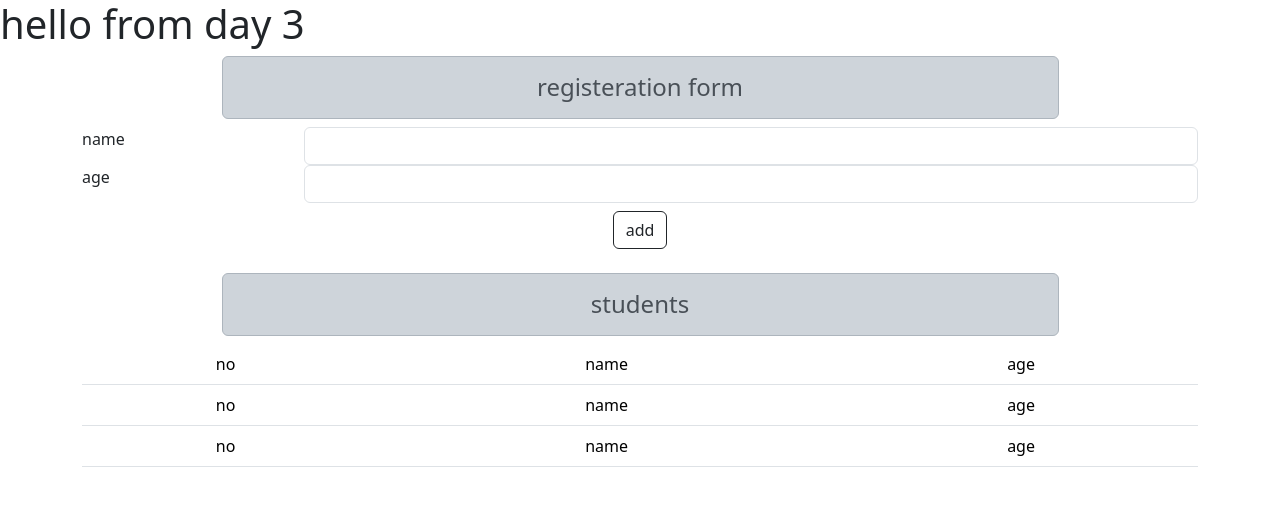
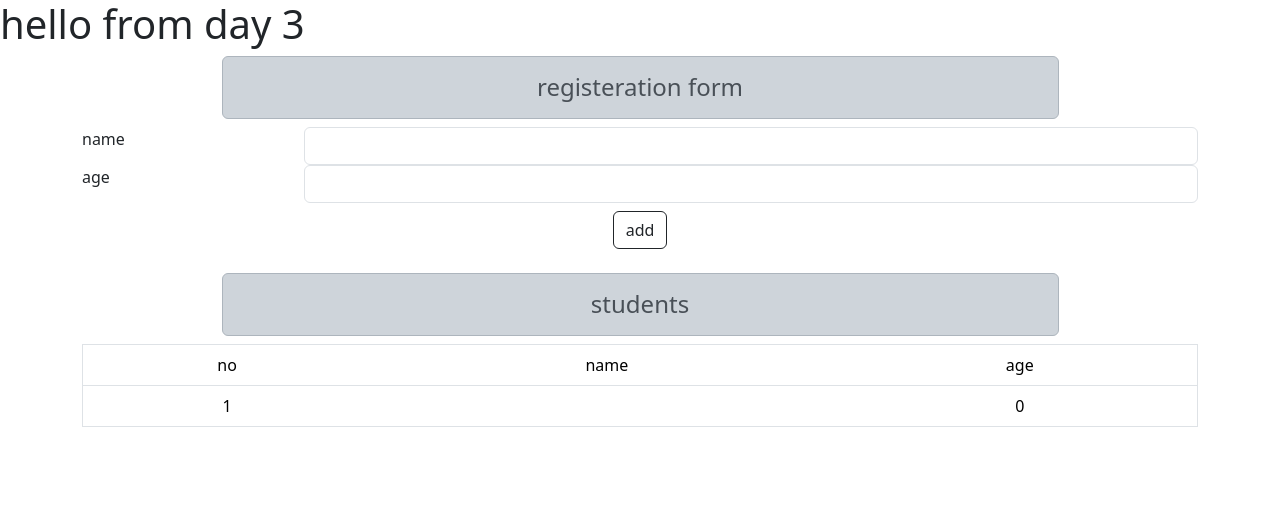
Before and after one commit to Yasertaha99/angular, an Angular app: page / in a window 1280 px wide. Both pictures are taken after a click on the button "add". Shown: the top 506 px of the page. Built offline with nearby package versions, Linux system fonts and the light colour scheme.

Commit message:
finah sent data from Register  component to app component tostudent component

```diff
--- /dev/null
+++ b/src/app/Types/students.type.ts
@@ -0,0 +1,6 @@
+export type student={name:string,age:number};
+export type students =student[];
+interface IStudent{
+    name:string,
+    age:number;
+}
--- a/src/app/app.component.html
+++ b/src/app/app.component.html
@@ -334,6 +334,6 @@
 <!-- * * * * * * * * * * End of Placeholder  * * * * * * * * * * * * -->
 <!-- * * * * * * * * * * * * * * * * * * * * * * * * * * * * * * * * -->
 <app-register (myEvent)="Getdata($event)" />
-<app-students/>
+<app-students [Students]="Students"/>
 
 <router-outlet />
--- a/src/app/app.component.ts
+++ b/src/app/app.component.ts
@@ -2,6 +2,7 @@ import { Component } from '@angular/core';
 import { RouterOutlet } from '@angular/router';
 import { StudentsComponent } from './components/day3/students/students.component';
 import { RegisterComponent } from './components/day3/register/register.component';
+import { students } from './Types/students.type';
 
 @Component({
   selector: 'app-root',
@@ -12,7 +13,9 @@ import { RegisterComponent } from './components/day3/register/register.component
 })
 export class AppComponent {
   // title = 'tasks';
-  Getdata(data:Event){
-    console.log(data);
+  Students:students=[];
+  Getdata(data:any){
+    // console.log(data);
+    this.Students.push(data);
   }
 }
--- a/src/app/components/day3/register/register.component.html
+++ b/src/app/components/day3/register/register.component.html
@@ -5,11 +5,11 @@
             <div>
                 <div class="form-group d-flex">
                     <label for="name" class="w-25">name</label>
-                    <input [(ngModel)]="name" type="text" class="form-control" id="name"/>
+                    <input [(ngModel)]="name" type="text" class="form-control" id="name" require/>
                 </div>
                 <div class="form-group d-flex m-auto mb-2">
                     <label for="age" class="w-25">age</label>
-                    <input [(ngModel)]="age"  type="number" class="form-control" id="age"/>
+                    <input [(ngModel)]="age"  type="number" class="form-control" id="age" require="more than 18"/>
                 </div>
                 <div class="form-group text-center m-atuo mb-4">
                     <input  type="button" (click)="fireNew()" value="add" class="btn btn-outline-dark" />
--- a/src/app/components/day3/register/register.component.ts
+++ b/src/app/components/day3/register/register.component.ts
@@ -18,7 +18,7 @@ export class RegisterComponent {
  @Output() myEvent=new EventEmitter();
  //fire event
    fireNew(){
-    this.myEvent.emit({name:this.name, age:+this.age})
+    this.myEvent.emit({name:this.name, age: +this.age})
 
 }
 
--- a/src/app/components/day3/students/students.component.html
+++ b/src/app/components/day3/students/students.component.html
@@ -2,7 +2,7 @@
     <div class="row">
         <div class="col">
             <h4 class="alert alert-dark w-75 m-auto mb-2 text-center">students</h4>
-                <table class="table table-borderd table-hover m-atuo text-center">
+                <table class="table table-borderd table-hover m-atuo text-center" border="1">
                     <thead>
                     <tr>
                         <td>no</td>
@@ -11,7 +11,15 @@
                     </tr>
                     </thead>
                     <tbody>
-                        <tr>
+
+                        @for (std of Students; track $index) {
+                            <tr>
+                                <td>{{$index+1}}</td>
+                                <td>{{std.name}}</td>
+                                <td>{{std.age}}</td>
+                            </tr>
+                        }
+                        <!-- <tr>
                             <td>no</td>
                             <td>name</td>
                             <td>age</td>
@@ -20,7 +28,7 @@
                             <td>no</td>
                             <td>name</td>
                             <td>age</td>
-                        </tr>
+                        </tr> -->
                     </tbody>
                 </table>
 
--- a/src/app/components/day3/students/students.component.ts
+++ b/src/app/components/day3/students/students.component.ts
@@ -1,4 +1,5 @@
-import { Component } from '@angular/core';
+import { Component, Input } from '@angular/core';
+import { students } from '../../../Types/students.type';
 
 @Component({
   selector: 'app-students',
@@ -7,6 +8,9 @@ import { Component } from '@angular/core';
   templateUrl: './students.component.html',
   styles: ``
 })
+
 export class StudentsComponent {
 
+  @Input() Students:students=[];
+  // console.log(Students);
 }
```
